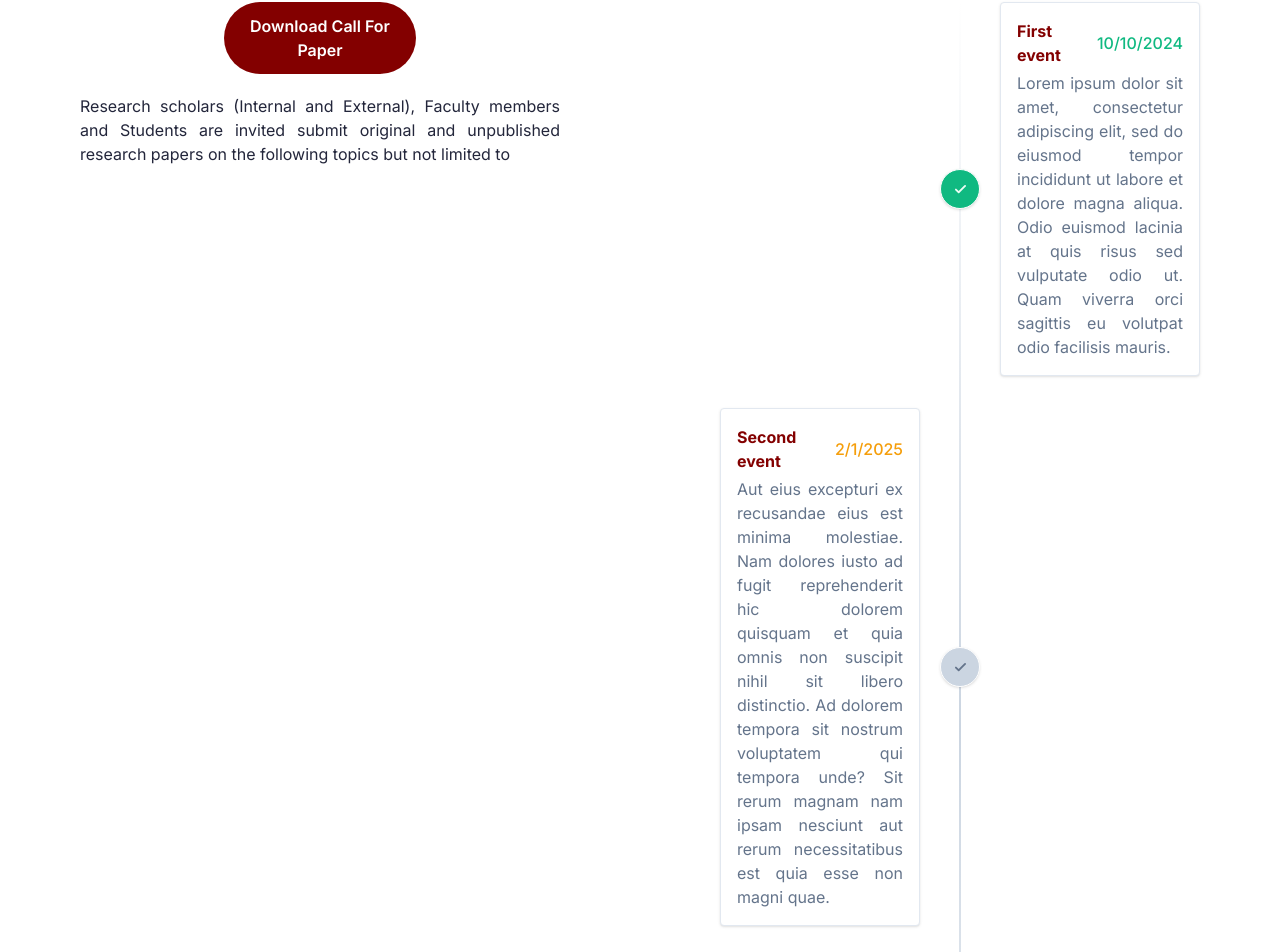
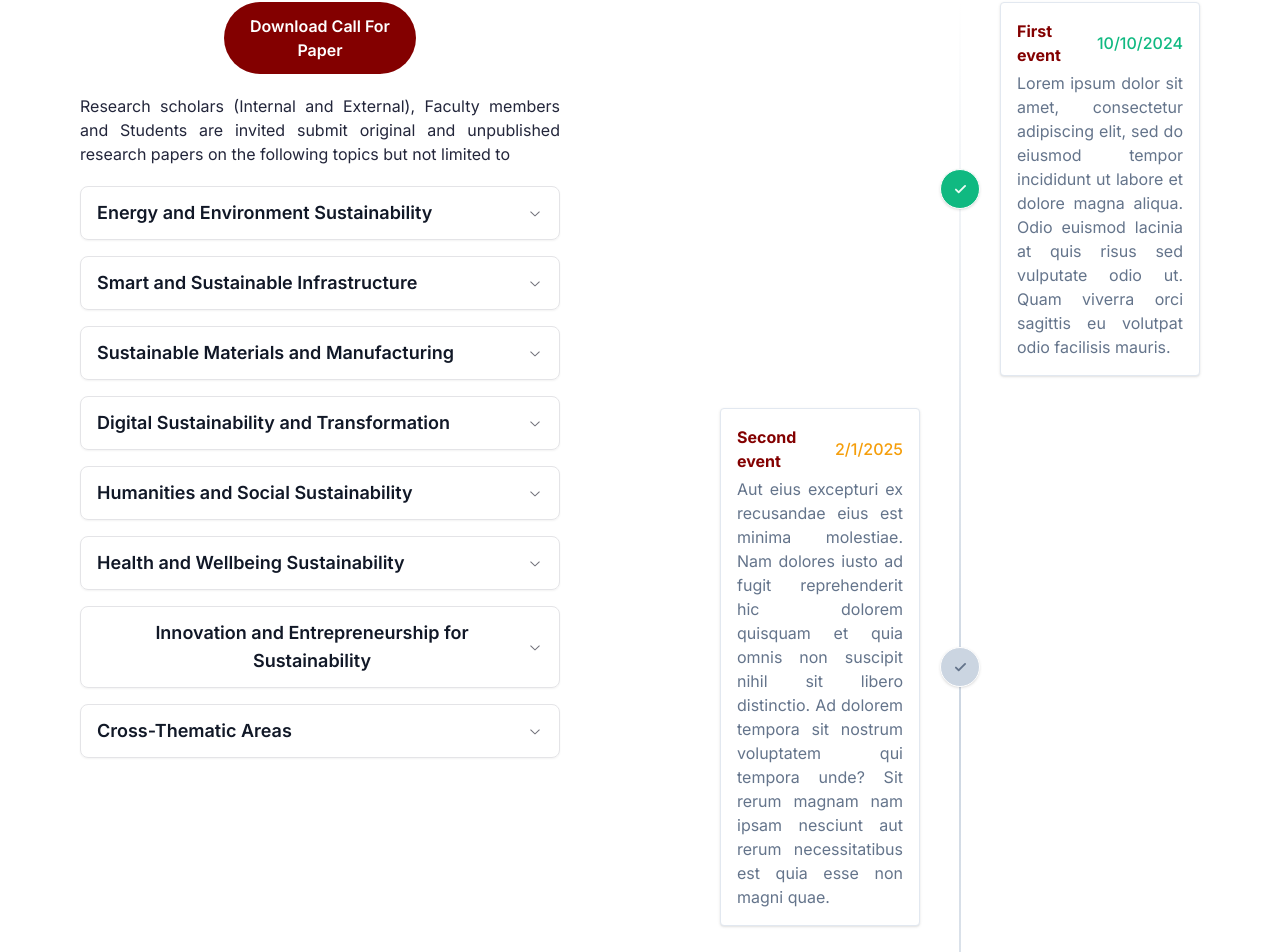
Before and after one commit to kmrsanthosh/TCEResearchConclave, a Next.js app: page / in a window 1280 px wide. Shown: the part 1702-2654 px from the top of the page. Built offline with nearby package versions, Linux system fonts and the light colour scheme.

Commit message:
Refactor CallForPaper component and add PaperTopicsAccordion

```diff
--- a/components/Home/CallForPaper.tsx
+++ b/components/Home/CallForPaper.tsx
@@ -5,6 +5,7 @@ import React from "react";
 import { timelineData } from "@/app/data";
 import SectionHeader from "../SectionHeader";
 import AnimatedTimeline from "../timeline/AnimatedTimeline";
+import PaperTopicsAccordion from "../PaperTopicsAccordion";
 
 const CallForPaper: React.FC = () => {
   return (
@@ -45,6 +46,7 @@ const CallForPaper: React.FC = () => {
               Students are invited submit original and unpublished research
               papers on the following topics but not limited to
             </motion.p>
+            <PaperTopicsAccordion />
           </div>
 
           <div className="flex flex-col w-full md:w-[50%] px-5 md:px-20 py-5 text-justify space-y-5">
--- /dev/null
+++ b/components/PaperTopicsAccordion.tsx
@@ -0,0 +1,63 @@
+import React, { useState } from "react";
+import { motion } from "framer-motion";
+import {
+  Accordion,
+  AccordionContent,
+  AccordionItem,
+  AccordionTrigger,
+} from "@/components/ui/accordion";
+import { topics } from "@/app/data";
+
+const PaperTopicsAccordion: React.FC = () => {
+  const [activeAccordion, setActiveAccordion] = useState<string | undefined>(
+    undefined
+  );
+
+  return (
+    <motion.div
+      initial={{ opacity: 0, y: 20 }}
+      whileInView={{ opacity: 1, y: 0 }}
+      transition={{ duration: 0.6, delay: 0.4 }}
+      className="mt-12 max-w-4xl "
+    >
+      {/* <h2 className="text-3xl font-bold text-primary-accent mb-8 text-center sm:text-left">
+        Research Topics
+      </h2> */}
+      <Accordion
+        type="single"
+        collapsible
+        className="w-full space-y-4"
+        value={activeAccordion}
+        onValueChange={setActiveAccordion}
+      >
+        {topics.map((topic, index) => (
+          <AccordionItem
+            key={index}
+            value={`item-${index}`}
+            className="border rounded-lg shadow-sm"
+          >
+            <AccordionTrigger className="px-4 py-3 hover:bg-gray-50 transition-colors">
+              <span className="text-lg font-semibold text-gray-900">
+                {topic.title}
+              </span>
+            </AccordionTrigger>
+            <AccordionContent className="px-4 py-3">
+              <div className="grid grid-cols-1 gap-6">
+                {topic.subtopics.map((subtopic, subIndex) => (
+                  <div key={subIndex} className="flex items-start space-x-2">
+                    <span className="flex-shrink-0 w-6 h-6 bg-primary-accent text-white rounded-full flex items-center justify-center text-sm font-medium">
+                      {subIndex + 1}
+                    </span>
+                    <p className="text-gray-700 text-sm ">{subtopic}</p>
+                  </div>
+                ))}
+              </div>
+            </AccordionContent>
+          </AccordionItem>
+        ))}
+      </Accordion>
+    </motion.div>
+  );
+};
+
+export default PaperTopicsAccordion;
```
